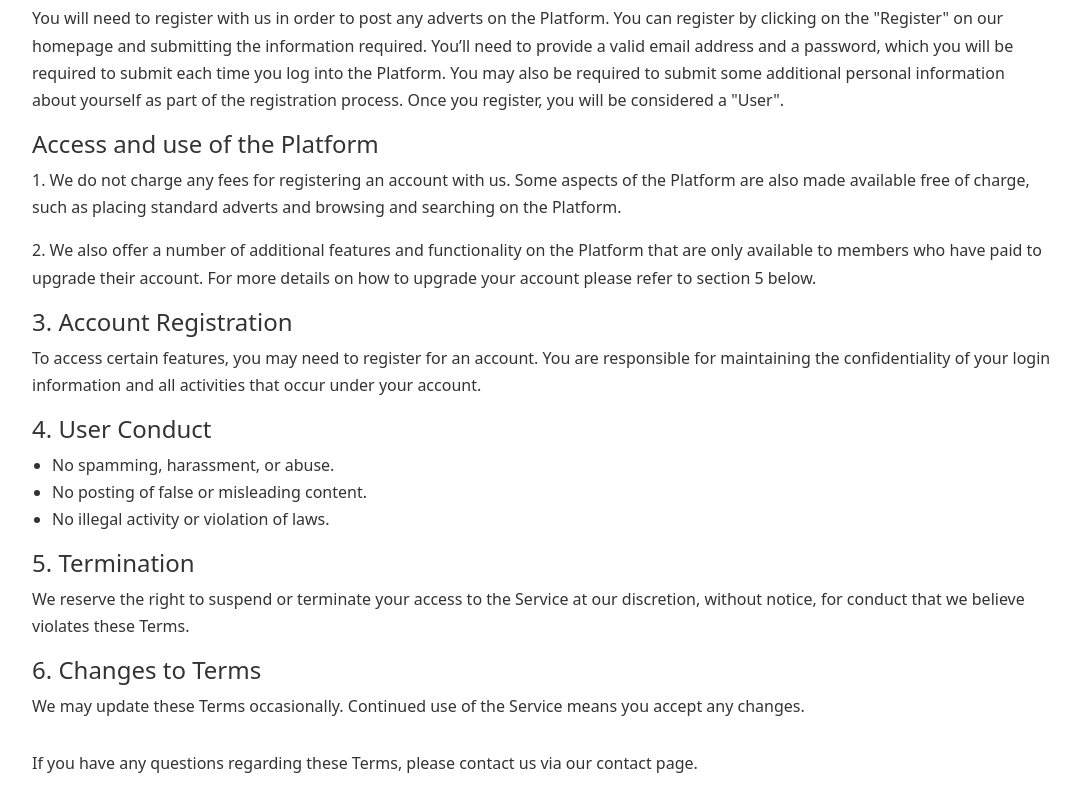
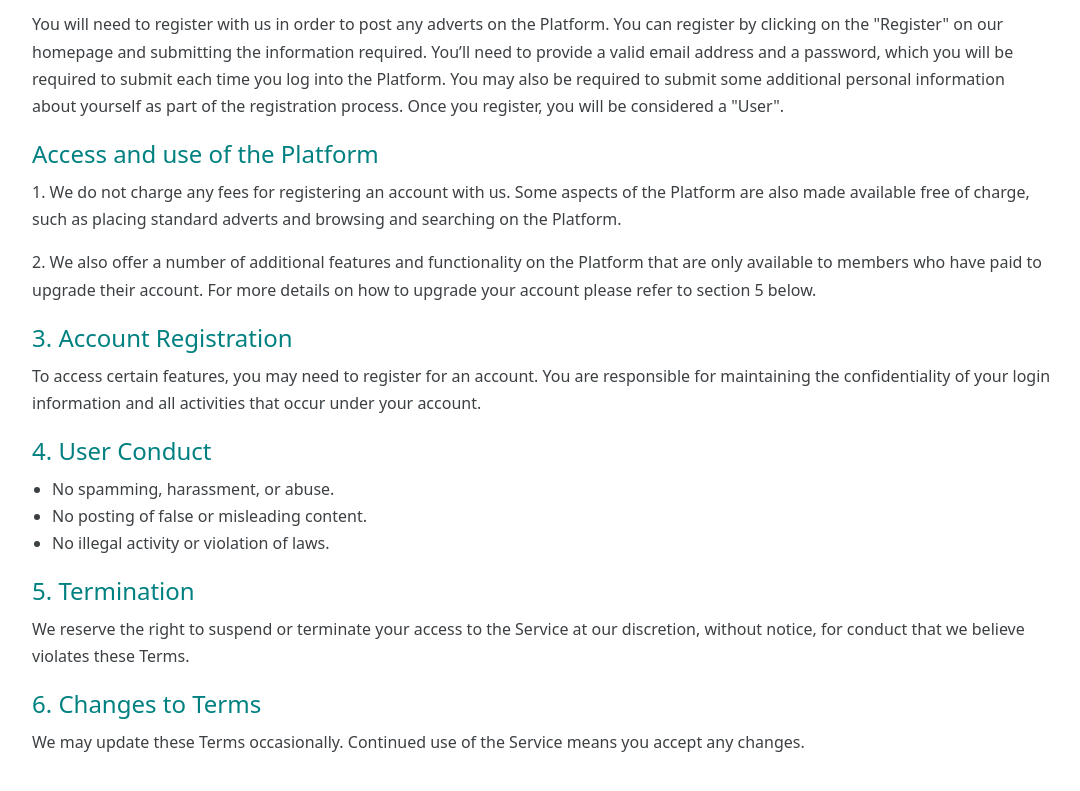
Before and after one commit to akash9569/RoomMate, a React (Vite) app in the folder client/: page /termsofuse in a window 1280 px wide. Shown: the part 660-1451 px from the top of the page, without its empty margins (98-1178 px from the left). Built offline with nearby package versions, Linux system fonts and the light colour scheme.

Commit message:
Update navbar link and enhance Terms of Use styling
Changed Navbar brand link to redirect to home page. Improved Terms of Use page with a new color palette, updated layout, and enhanced readability. Fixed formatting in ContactUs page for consistent component spacing.

```diff
--- a/client/src/components/NavbarComponent.jsx
+++ b/client/src/components/NavbarComponent.jsx
@@ -43,7 +43,7 @@ const NavbarComponent = () => {
         style={{ zIndex: 10 }}
       >
         <Container>
-          <Navbar.Brand href="#" className="fw-bold">
+          <Navbar.Brand href="/" className="fw-bold">
             RoomMate
           </Navbar.Brand>
 
--- a/client/src/pages/ContactUs.jsx
+++ b/client/src/pages/ContactUs.jsx
@@ -65,7 +65,7 @@ const ContactUs = () => {
 
   return (
     <>
-    <Navbar/>
+      <Navbar />
       <div style={{ display: 'flex', justifyContent: 'center', marginTop: '150px' }}>
         <div style={{
           maxWidth: '600px',
@@ -163,7 +163,7 @@ const ContactUs = () => {
           </form>
         </div>
       </div>
-     <Footer/>
+      <Footer />
     </>
   );
 };
--- a/client/src/pages/TermsOfuse.jsx
+++ b/client/src/pages/TermsOfuse.jsx
@@ -1,24 +1,74 @@
 import React from 'react';
-import Navbar from '../components/NavbarComponent';
+import NavbarComponent from '../components/NavbarComponent';
 import Footer from '../components/Footer';
+
+// Define the new color palette
+const colors = {
+    primaryAccent: '#008080', // Teal/Cyan for headings
+    background: '#f4f7f6', // Soft light grey background
+    contentBox: '#ffffff', // White content box
+    text: '#3c4043', // Dark grey text for readability
+    boxShadow: '0 8px 20px rgba(0, 0, 0, 0.08)', // Softer, more pronounced shadow
+};
+
+// Define the updated styles object
+const styles = {
+  container: {
+    // Apply the new background color to the area outside the content box
+    backgroundColor: colors.background,
+    minHeight: '100vh', // Ensure the background covers the whole viewport
+    padding: '20px',
+    display: 'flex',
+    justifyContent: 'center',
+    // The margin-top must remain to account for the fixed navbar
+    marginTop: '120px',
+  },
+  contentBox: {
+    maxWidth: '1100px',
+    width: '100%',
+    backgroundColor: colors.contentBox,
+    padding: '30px 40px',
+    borderRadius: '12px',
+    // Use the new, softer shadow
+    boxShadow: colors.boxShadow,
+    color: colors.text,
+    lineHeight: '1.7',
+    fontSize: '16px',
+  },
+  heading: {
+    textAlign: 'center',
+    marginBottom: '30px',
+    color: colors.primaryAccent, // Apply accent color to main heading
+  },
+  subHeading: {
+    color: colors.primaryAccent, // Apply accent color to h4 section headers
+    marginTop: '20px', // Add slight spacing above h4
+    marginBottom: '10px',
+  },
+  list: {
+    paddingLeft: '20px',
+  },
+  contactParagraph: {
+    marginTop: '30px',
+  }
+};
 
 const TermsOfuse = () => {
   return (
     <>
-      <Navbar />
-      <div style={{ marginTop: '120px', padding: '20px', display: 'flex', justifyContent: 'center' }}>
-        <div style={{
-          maxWidth: '1100px',
-          width: '100%',
-          backgroundColor: '#fff',
-          padding: '30px 40px',
-          borderRadius: '12px',
-          boxShadow: '0 6px 15px rgba(0,0,0,0.1)',
-          color: '#333',
-          lineHeight: '1.7',
-          fontSize: '16px',
-        }}>
-          <h2 style={{ textAlign: 'center', marginBottom: '30px' }}>Terms of Use</h2>
+      {/* * We keep the dark blue navbar scheme from the previous request
+        * for contrast with the new light page theme.
+      */}
+      <NavbarComponent
+        colorScheme={{
+          backgroundColor: '#003366',
+          textColor: '#ffffff'
+        }}
+      />
+
+      <div style={styles.container}>
+        <div style={styles.contentBox}>
+          <h2 style={styles.heading}>Terms of Use</h2>
 
           <section>
             <p>
@@ -34,44 +84,44 @@ const TermsOfuse = () => {
               We reserve the right to change these Terms from time to time in our sole discretion. Your use of the Platform will be subject to the most recent version of the Terms posted on the Platform at the time of such use. We recommend that you read through the Terms available on the Platform from time to time, so that you can be sure that you are aware of the latest version.
             </p>
 
-            <h4>Registration</h4>
+            <h4 style={styles.subHeading}>Registration</h4>
             <p>
               You do not need to register as a member of the Platform in order to browse some sections of the Site, but you may not be able to access all of the features of the Platform unless you register with us and create an account on the Platform. If you are browsing the Site and have not yet registered with us we will consider you a “Guest”, but your use of the Site will still be subject to these Terms.
             </p>
 
             <p>You will need to register with us in order to post any adverts on the Platform. You can register by clicking on the "Register" on our homepage and submitting the information required. You’ll need to provide a valid email address and a password, which you will be required to submit each time you log into the Platform. You may also be required to submit some additional personal information about yourself as part of the registration process. Once you register, you will be considered a "User".</p>
 
-            <h4>Access and use of the Platform</h4>
+            <h4 style={styles.subHeading}>Access and use of the Platform</h4>
             <p>
               1. We do not charge any fees for registering an account with us. Some aspects of the Platform are also made available free of charge, such as placing standard adverts and browsing and searching on the Platform.
             </p>
             <p>2. We also offer a number of additional features and functionality on the Platform that are only available to members who have paid to upgrade their account. For more details on how to upgrade your account please refer to section 5 below.</p>
 
-            <h4>3. Account Registration</h4>
+            <h4 style={styles.subHeading}>3. Account Registration</h4>
             <p>
               To access certain features, you may need to register for an account. You are responsible for maintaining
               the confidentiality of your login information and all activities that occur under your account.
             </p>
 
-            <h4>4. User Conduct</h4>
-            <ul style={{ paddingLeft: '20px' }}>
+            <h4 style={styles.subHeading}>4. User Conduct</h4>
+            <ul style={styles.list}>
               <li>No spamming, harassment, or abuse.</li>
               <li>No posting of false or misleading content.</li>
               <li>No illegal activity or violation of laws.</li>
             </ul>
 
-            <h4>5. Termination</h4>
+            <h4 style={styles.subHeading}>5. Termination</h4>
             <p>
               We reserve the right to suspend or terminate your access to the Service at our discretion, without notice,
               for conduct that we believe violates these Terms.
             </p>
 
-            <h4>6. Changes to Terms</h4>
+            <h4 style={styles.subHeading}>6. Changes to Terms</h4>
             <p>
               We may update these Terms occasionally. Continued use of the Service means you accept any changes.
             </p>
 
-            <p style={{ marginTop: '30px' }}>
+            <p style={styles.contactParagraph}>
               If you have any questions regarding these Terms, please contact us via our contact page.
             </p>
           </section>
```
